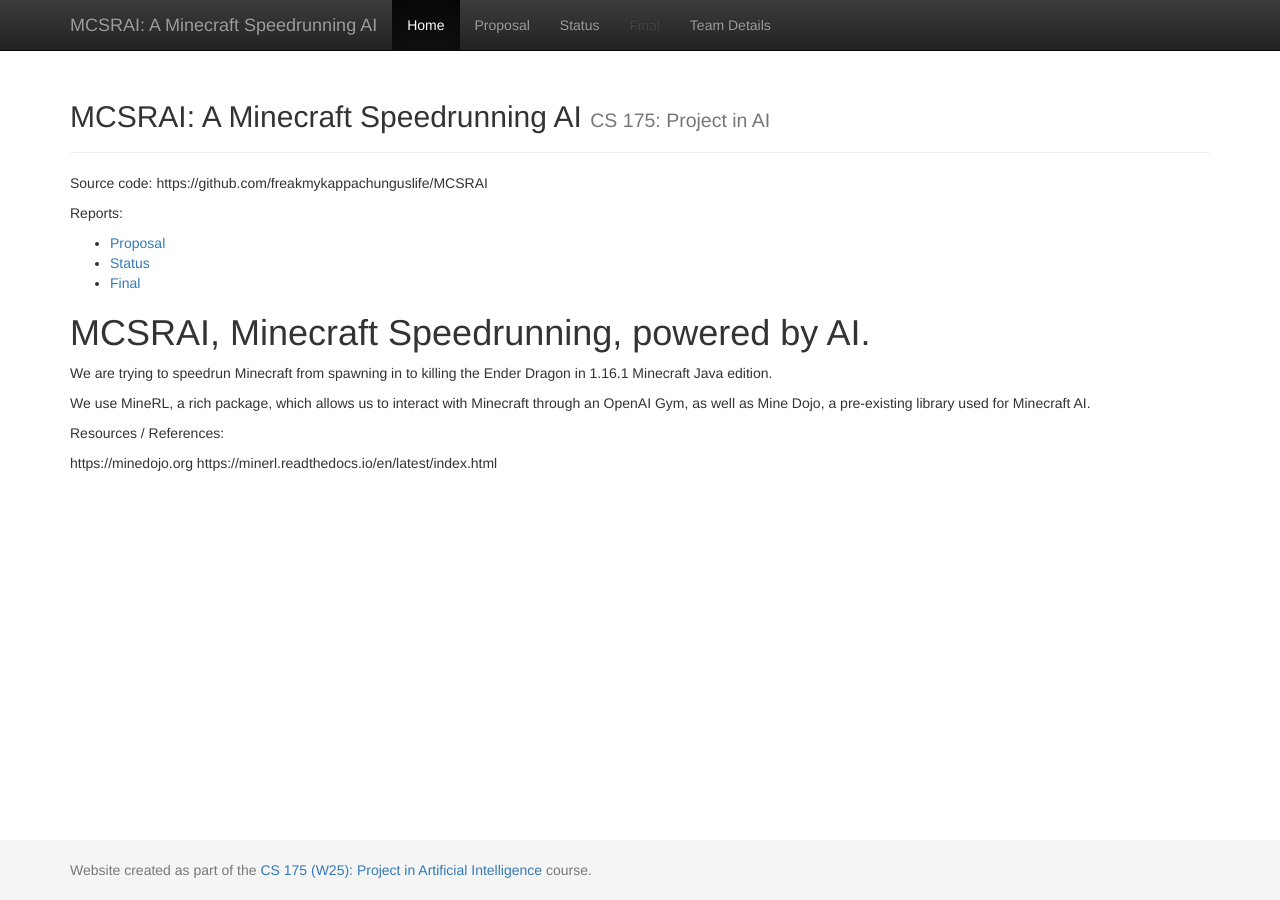
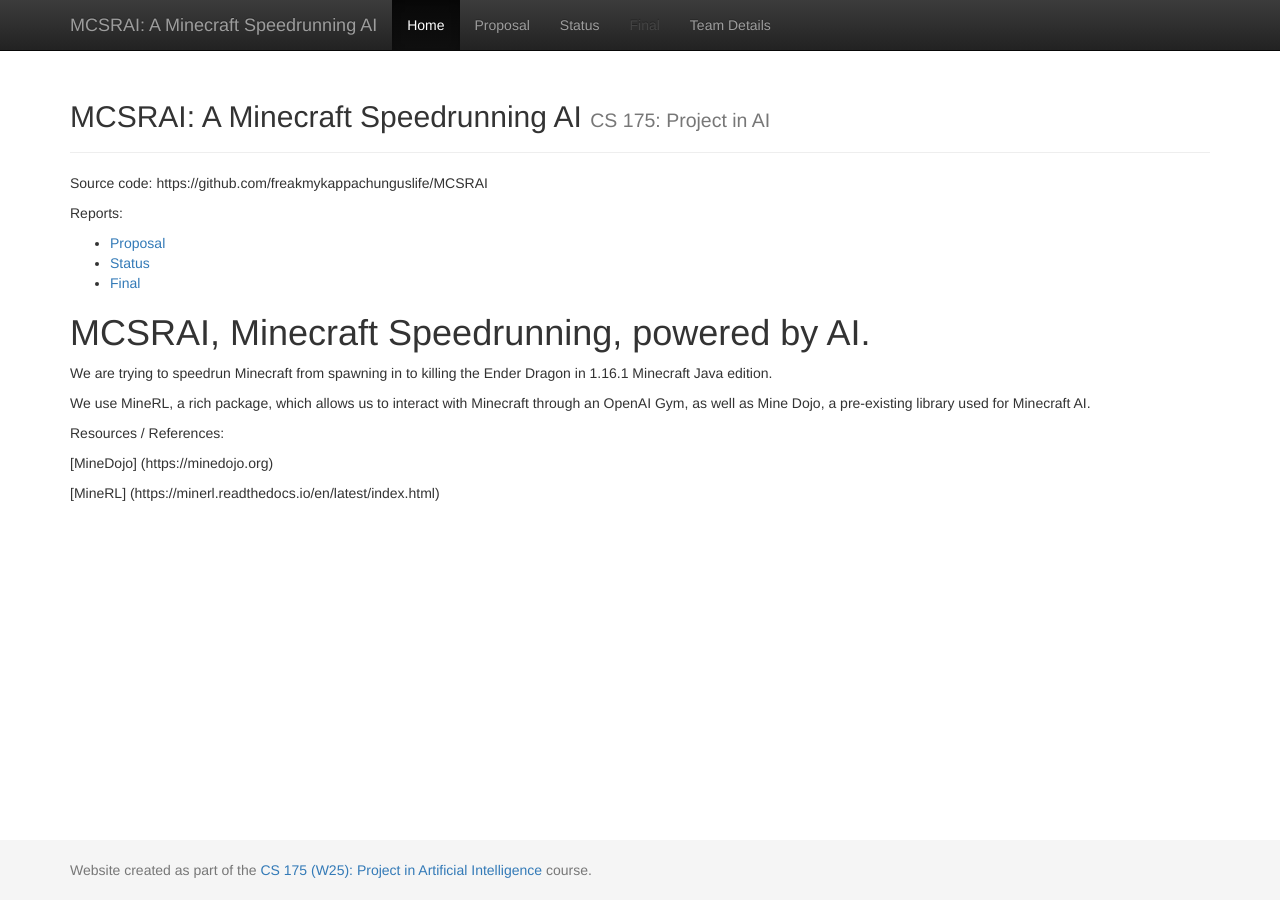
Before and after one commit to freakmykappachunguslife/MCSRAI, a Jekyll site: the page built from docs/index.md, in a window 1280 px wide. Built offline with Jekyll 4.4.1, drawn with Linux system fonts in a browser that asks for light colours.

```diff
--- a/docs/index.md
+++ b/docs/index.md
@@ -21,5 +21,6 @@ We use MineRL, a rich package, which allows us to interact with Minecraft throug
 
 Resources / References:
 
-https://minedojo.org
-https://minerl.readthedocs.io/en/latest/index.html
+[MineDojo] (https://minedojo.org)
+
+[MineRL] (https://minerl.readthedocs.io/en/latest/index.html)
```
Also changed, not shown: docs/status.md (+33 -9 lines), 2 other files.
